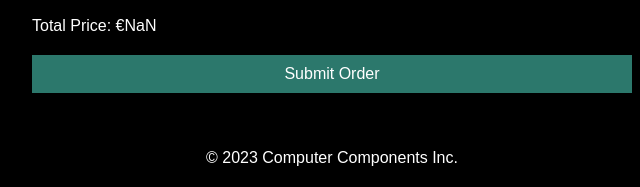
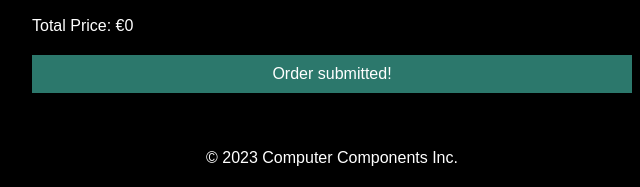
Before and after one commit to francescorizzello94/iucomputercomponentorderform, a plain HTML site: page index.html in a window 1280 px wide. Both pictures are taken after typing "Sample", "name@example.com" into the empty fields and a click on the button "Submit Order". Shown: the part 748-935 px from the top of the page, 308-948 px from the left. Drawn offline with Linux system fonts and the light colour scheme.

Commit message:
FEAT: order submitted logic to prevent repeat submissions and NaN errors plus improve UI with order submitted message

```diff
--- a/index.html
+++ b/index.html
@@ -39,7 +39,7 @@
         <input type="email" id="email" name="email" required>
       </fieldset>
       <p>Total Price: <span id="totalPrice">€0</span></p>
-      <button type="submit">Submit Order</button>
+      <button id="submitButton" type="submit">Submit Order</button>
     </form>
   </main>
   <footer>
--- a/script.js
+++ b/script.js
@@ -49,12 +49,16 @@ function initializeForm() {
       Object.keys(components).forEach((componentType) => {
         const selectElement = document.getElementById(componentType);
         if (selectElement) {
-          totalPrice += parseInt(selectElement.value, 10);
+          totalPrice += parseInt(selectElement.value, 10) || 0;
         }
       });
 
       document.getElementById("totalPrice").textContent = `€${totalPrice}`;
       console.log("Order submitted with total price: ", totalPrice);
+
+      const submitButton = document.getElementById('submitButton');
+      submitButton.textContent = "Order submitted!";
+      submitButton.disabled = true;
     });
 
   Object.keys(components).forEach((componentType) => {
```
